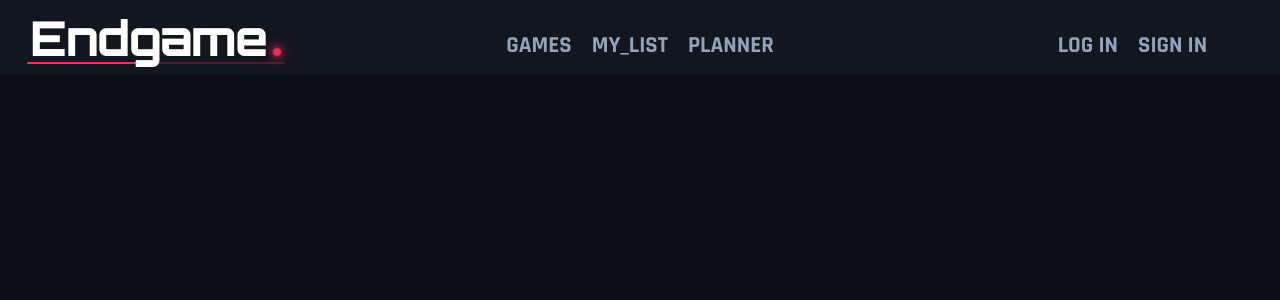
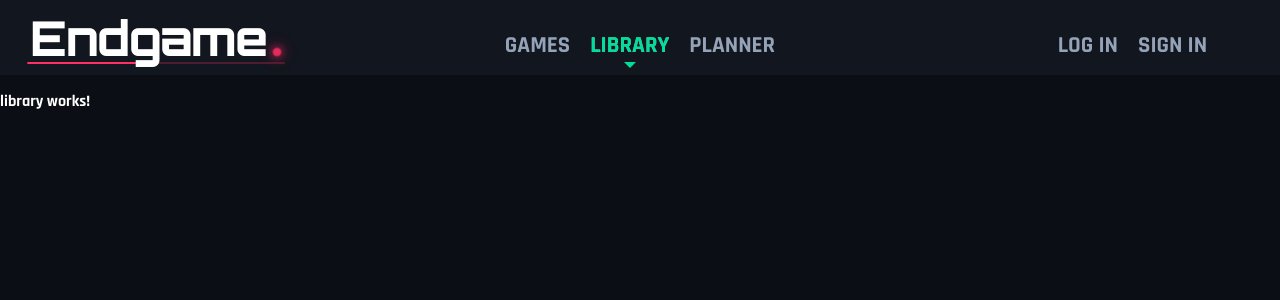
Before and after one commit to evan-mlb-dev/Endgame-web, an Angular app: page /library in a window 1280 px wide. Before the commit this address led to /. Shown: the top 300 px of the page. Built offline with nearby package versions, Linux system fonts and the light colour scheme.

Commit message:
Rename component my-list -> library

```diff
--- a/src/app/app.routes.ts
+++ b/src/app/app.routes.ts
@@ -1,10 +1,10 @@
 import { Routes } from '@angular/router';
 import { Home } from './components/home/home';
-import { MyList } from './components/my-list/my-list';
 import { Test } from './components/test/test';
+import { Library } from './components/library/library';
 
 export const routes: Routes = [
   { path: '', title: 'Home', component: Home },
-  { path: 'my-list', title: 'My List', component: MyList },
+  { path: 'library', title: 'Library', component: Library },
   { path: 'test', title: 'Test', component: Test },
 ];
--- /dev/null
+++ b/src/app/components/library/library.html
@@ -0,0 +1 @@
+<p>library works!</p>
--- a/src/app/components/main-nav/main-nav.html
+++ b/src/app/components/main-nav/main-nav.html
@@ -5,11 +5,11 @@
         routerLink="/"
         routerLinkActive="active"
         [routerLinkActiveOptions]="{ exact: true }"
-        >Games</a
+        >GAMES</a
       >
     </li>
     <li>
-      <a routerLink="/my-list" routerLinkActive="active">MY_List</a>
+      <a routerLink="/library" routerLinkActive="active">LIBRARY</a>
     </li>
     <li>
       <a routerLink="/planner" routerLinkActive="active">PLANNER</a>
--- a/src/app/components/my-list/my-list.html
+++ /dev/null
@@ -1 +0,0 @@
-<p>my-list works!</p>
```
Also changed, not shown: src/app/components/library/library.ts (added, +11 -0 lines), src/app/components/my-list/my-list.ts (deleted, +0 -11 lines), src/app/components/library/library.scss (added), 1 other file (tests, documents, lock files or other folders).
